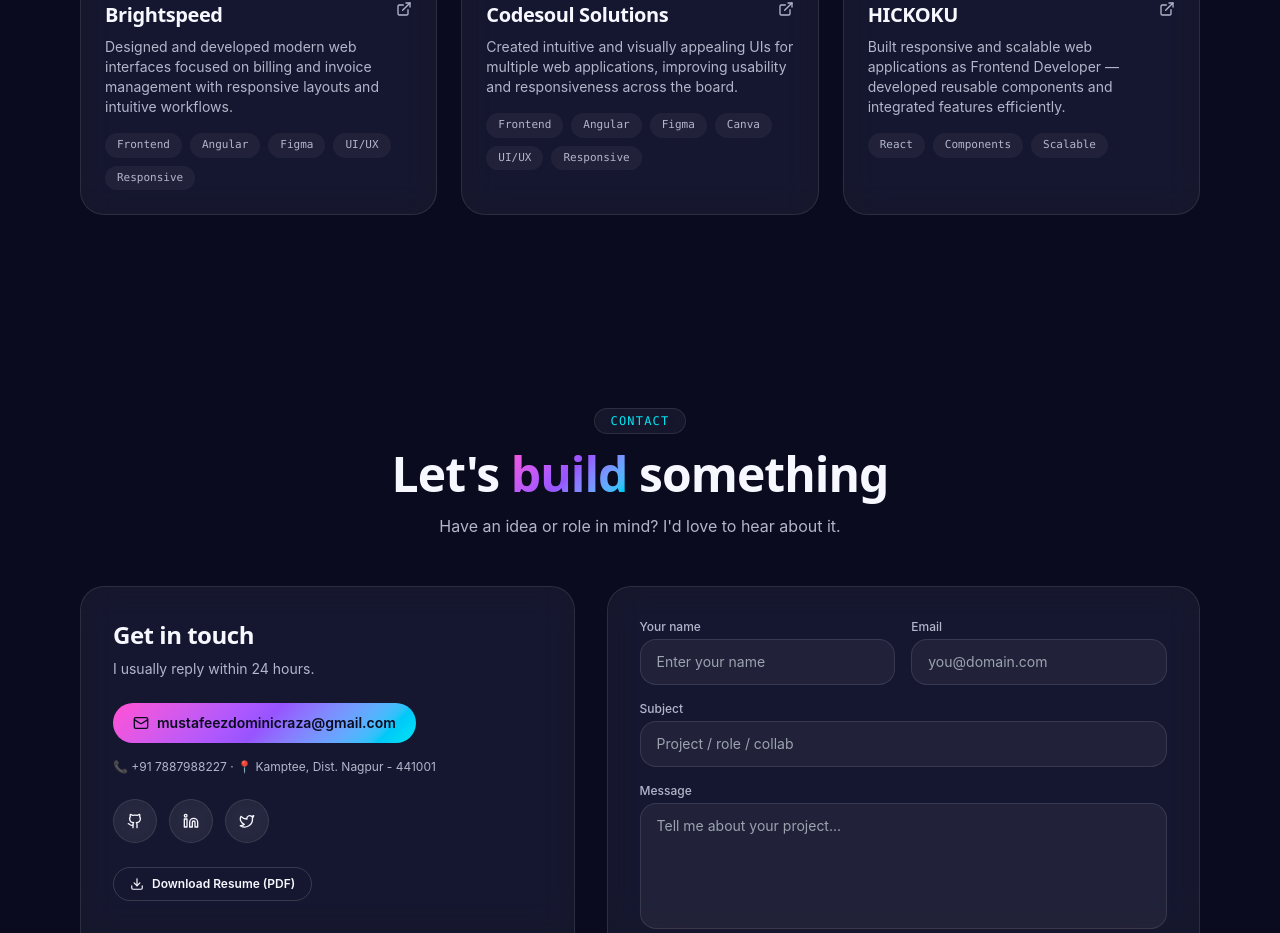
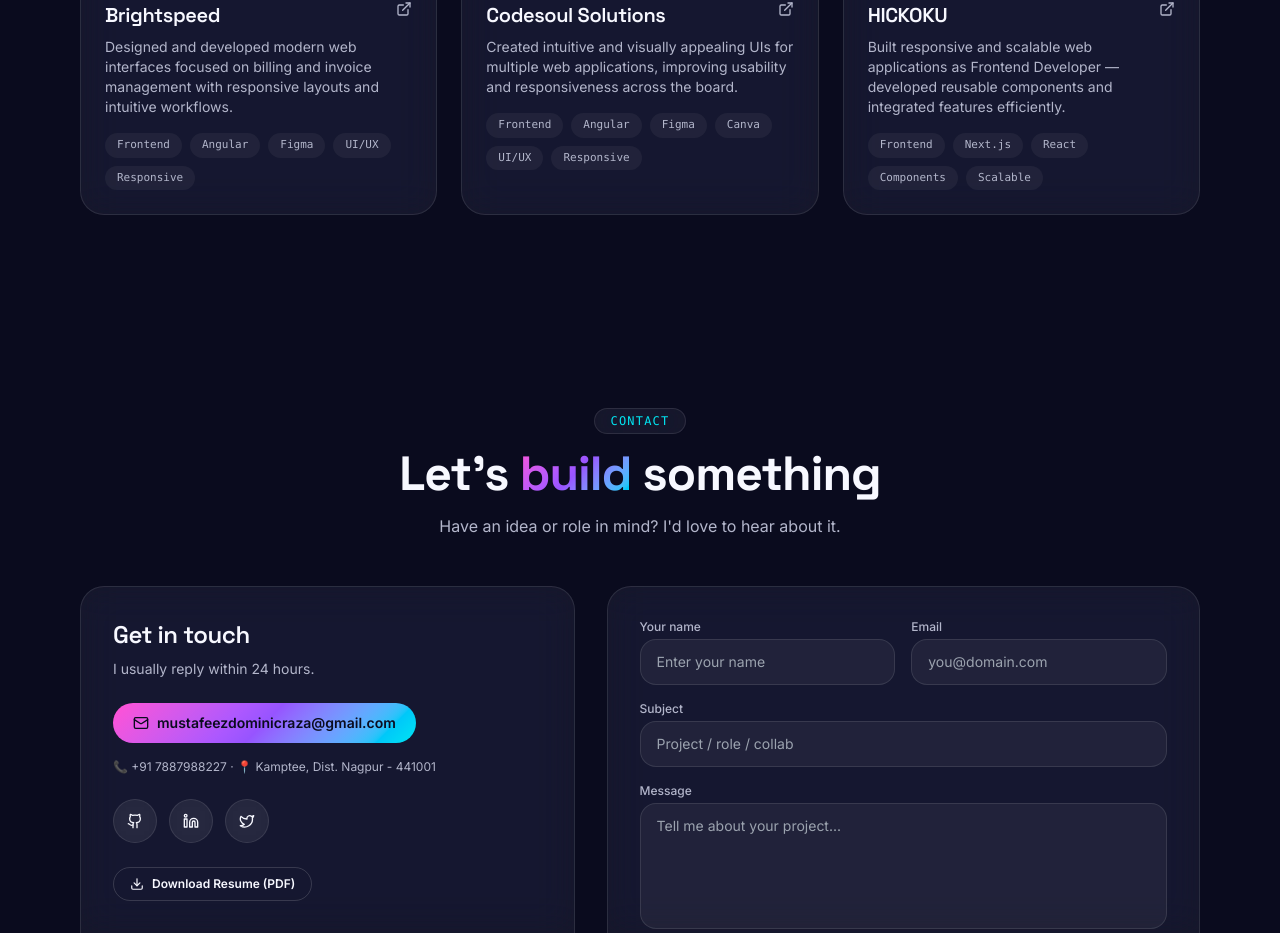
Before and after one commit to m-raza7/Portfolio_Frontend, a React (Vite) app: page / in a window 1280 px wide. Shown: the part 3260-4193 px from the top of the page. Built offline with nearby package versions, Linux system fonts and the light colour scheme; no server answers.

Commit message:
add emailjs

```diff
--- a/src/components/portfolio/Projects.tsx
+++ b/src/components/portfolio/Projects.tsx
@@ -22,7 +22,7 @@ const projects = [
   {
     title: "HICKOKU",
     desc: "Built responsive and scalable web applications as Frontend Developer — developed reusable components and integrated features efficiently.",
-    tags: ["React", "Components", "Scalable"],
+    tags: ["Frontend", "Next.js", "React", "Components", "Scalable"],
     href: "https://www.hickoku.com",
     gradient:
       "linear-gradient(135deg, oklch(0.9 0.2 95), oklch(0.72 0.25 340))",
--- a/src/styles.css
+++ b/src/styles.css
@@ -1,8 +1,8 @@
+@import url("https://fonts.googleapis.com/css2?family=Inter:wght@300;400;500;600;700&family=Space+Grotesk:wght@400;500;600;700&family=JetBrains+Mono:wght@400;500&display=swap");
+
 @tailwind base;
 @tailwind components;
 @tailwind utilities;
-
-@import url("https://fonts.googleapis.com/css2?family=Inter:wght@300;400;500;600;700&family=Space+Grotesk:wght@400;500;600;700&family=JetBrains+Mono:wght@400;500&display=swap");
 
 :root {
   --radius: 1rem;
```
